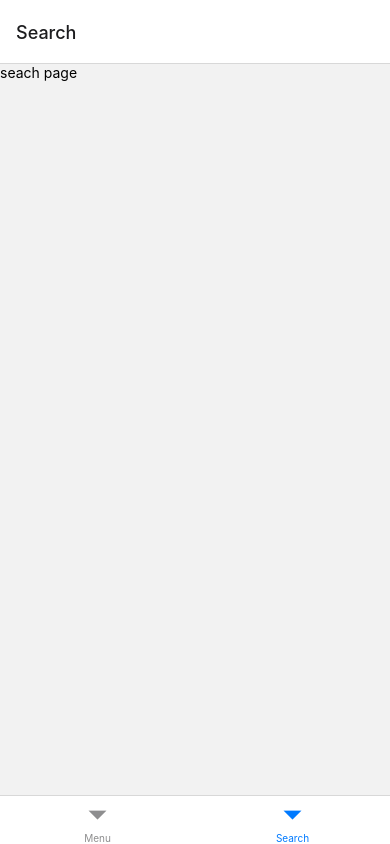
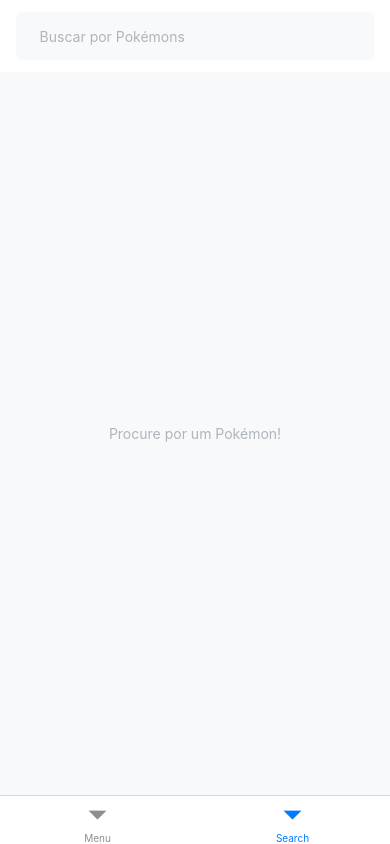
Before and after one commit to RafaFreitasNog/react-native-first-app, a React Native app: screen /Search in a window 390 px wide. Built offline with nearby package versions, Linux system fonts and the light colour scheme; no server answers.

Commit message:
Added a SafeAreaView to all the pages, added a TextInput to the search page

```diff
--- a/src/pages/ScreenPokeList.jsx
+++ b/src/pages/ScreenPokeList.jsx
@@ -1,7 +1,7 @@
 import React from 'react';
 import { StatusBar } from 'expo-status-bar';
 import { useEffect, useState } from 'react';
-import { Pressable, ScrollView, StyleSheet, Text, View } from 'react-native';
+import { Pressable, SafeAreaView, ScrollView, StyleSheet, Text, View } from 'react-native';
 
 export function ScreenPokeList({ navigation }) {
 
@@ -47,6 +47,7 @@
   return (
     <>
     <StatusBar style="auto" />
+    <SafeAreaView style={styles.safeAreaView}>
       <View style={styles.pageConteiner}>
         <View style={styles.titleContainer}>
           <Text style={styles.listTitle}>Lista de Pokémons</Text>
@@ -82,6 +83,7 @@
           </Pressable>
         </View>
       </View>
+    </SafeAreaView>
     </>
   );
 }
@@ -95,9 +97,11 @@
 };
 
 const styles = StyleSheet.create({
+  safeAreaView: {
+    flex: 1,
+  },
   pageConteiner: {
     flex: 1,
-    marginTop: 50,
     paddingHorizontal: 40,
     justifyContent: 'center',
   },
@@ -137,7 +141,7 @@
     backgroundColor: "#219ebc",
     paddingHorizontal: 40,
     paddingVertical: 12,
-    borderRadius: 4,
+    borderRadius: 6,
   },
   buttonText: {
     color: '#fff',
--- a/src/pages/ScreenSearch.jsx
+++ b/src/pages/ScreenSearch.jsx
@@ -1,10 +1,57 @@
-import React from 'react';
-import { Text, View } from 'react-native';
+import React, { useState } from 'react';
+import { SafeAreaView, StyleSheet, Text, TextInput, View } from 'react-native';
 
 export function ScreenSearch() {
+
+  const [searchText, setSearchText] = useState('')
+
+  function handleSearchTextChange(value) {
+    setSearchText(value)
+  }
+
   return (
-    <View>
-      <Text>seach page</Text>
-    </View>
+    <SafeAreaView style={styles.safeAreaView}>
+      <View style={styles.searchbarConteiner}>
+        <TextInput
+        style={styles.searchInput}
+        placeholder='Buscar por Pokémons'
+        value={searchText}
+        onChangeText={(value) => {handleSearchTextChange(value)}}>
+        </TextInput>
+      </View>
+      <View style={styles.pageContent}>
+        <Text style={styles.pageCenterText}>Procure por um Pokémon!</Text>
+      </View>
+    </SafeAreaView>
   );
 }
+
+const styles = StyleSheet.create({
+  safeAreaView: {
+    backgroundColor: '#fff',
+    flex: 1
+  },
+  searchbarConteiner: {
+    height: 72,
+    backgroundColor: '#fff',
+    justifyContent: 'center',
+    alignItems: 'center',
+  },
+  searchInput: {
+    height: 48,
+    width: '92%',
+    backgroundColor: '#f8f9fa',
+    color: '#adb5bd',
+    paddingLeft: 24,
+    borderRadius: 6,
+  },
+  pageContent: {
+    flex: 1,
+    backgroundColor: '#f8f9fa',
+    justifyContent: 'center',
+    alignItems: 'center',
+  },
+  pageCenterText: {
+    color: '#adb5bd'
+  },
+});
--- a/src/routes/tab.routes.jsx
+++ b/src/routes/tab.routes.jsx
@@ -12,6 +12,7 @@
       title: 'Menu',
     }}/>
       <Tab.Screen name="Search" component={ScreenSearch} options={{
+        headerShown: false,
         title: 'Search',
       }} />
     </Tab.Navigator>
```
Lines whose indentation alone changed are shown as unchanged.
